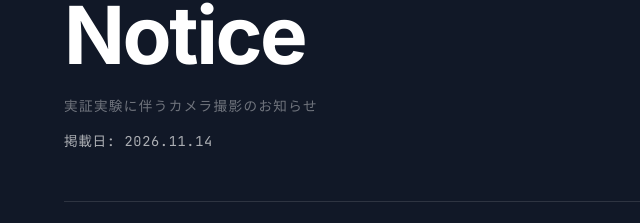
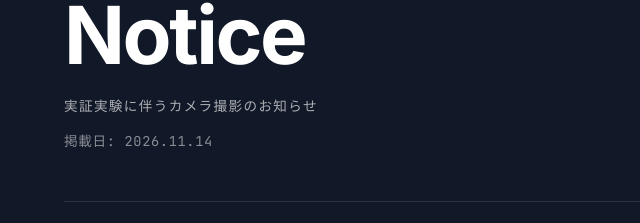
Before and after one commit to Raim-technologies/raim-technologies.github.io, a plain HTML site: page news/ori-project-camera-notice.html in a window 1280 px wide. Shown: the part 189-412 px from the top of the page, 0-640 px from the left. Drawn offline with Linux system fonts and the light colour scheme.

Commit message:
fix: お知らせの記事の上部で、タイトルを掲載日より濃くする
タイトルは白の 40%、掲載日は 65% で、掲載日のほうが目立っていた。記事のタイトルを 65% に、掲載日を 50% にする。掲載日は背景とのコントラスト比 5.25 で、4.5 以上を保つ。タイトルの色はほかのページの上部の小見出しと共通なので、このページだけに効く notice-title を付けて変える。

```diff
--- a/css/style.css
+++ b/css/style.css
@@ -1907,14 +1907,19 @@ a.sv-contact-value:hover {
     transform: translateX(4px);
 }
 
-/* 個別お知らせの掲載日(ダークなヒーロー内に表示) */
+/* 個別お知らせのタイトル(ダークなヒーロー内)。掲載日より濃くする */
+.sv-hero-sub.notice-title {
+    color: rgba(255, 255, 255, 0.65);
+}
+
+/* 個別お知らせの掲載日(ダークなヒーロー内に表示)。タイトルより薄く、コントラスト比 4.5 以上を保つ */
 .notice-date {
     display: block;
     margin-top: var(--space-3);
     font-family: var(--font-mono);
     font-size: 0.85rem;
     letter-spacing: 0.05em;
-    color: rgba(255, 255, 255, 0.65);
+    color: rgba(255, 255, 255, 0.5);
 }
 
 /* 個別お知らせから一覧へ戻るリンク */
--- a/news/ori-project-camera-notice.html
+++ b/news/ori-project-camera-notice.html
@@ -93,7 +93,7 @@
         <section class="sv-hero">
             <div class="container">
                 <h1 class="sv-hero-title">Notice</h1>
-                <span class="sv-hero-sub">実証実験に伴うカメラ撮影のお知らせ</span>
+                <span class="sv-hero-sub notice-title">実証実験に伴うカメラ撮影のお知らせ</span>
                 <time class="notice-date" datetime="2026-11-14">掲載日: 2026.11.14</time>
                 <nav class="sv-hero-index" aria-label="ページ内目次">
                     <a href="#notice" class="sv-index-link">
```
